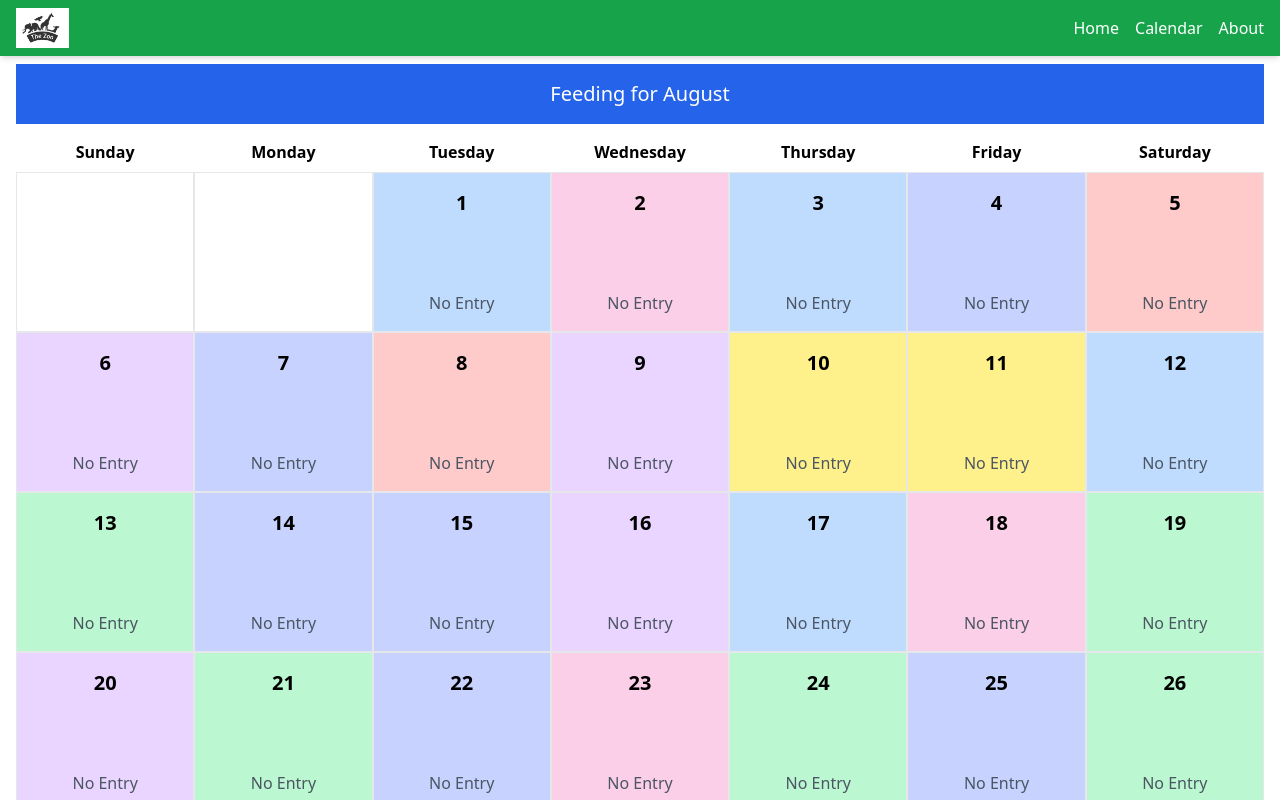
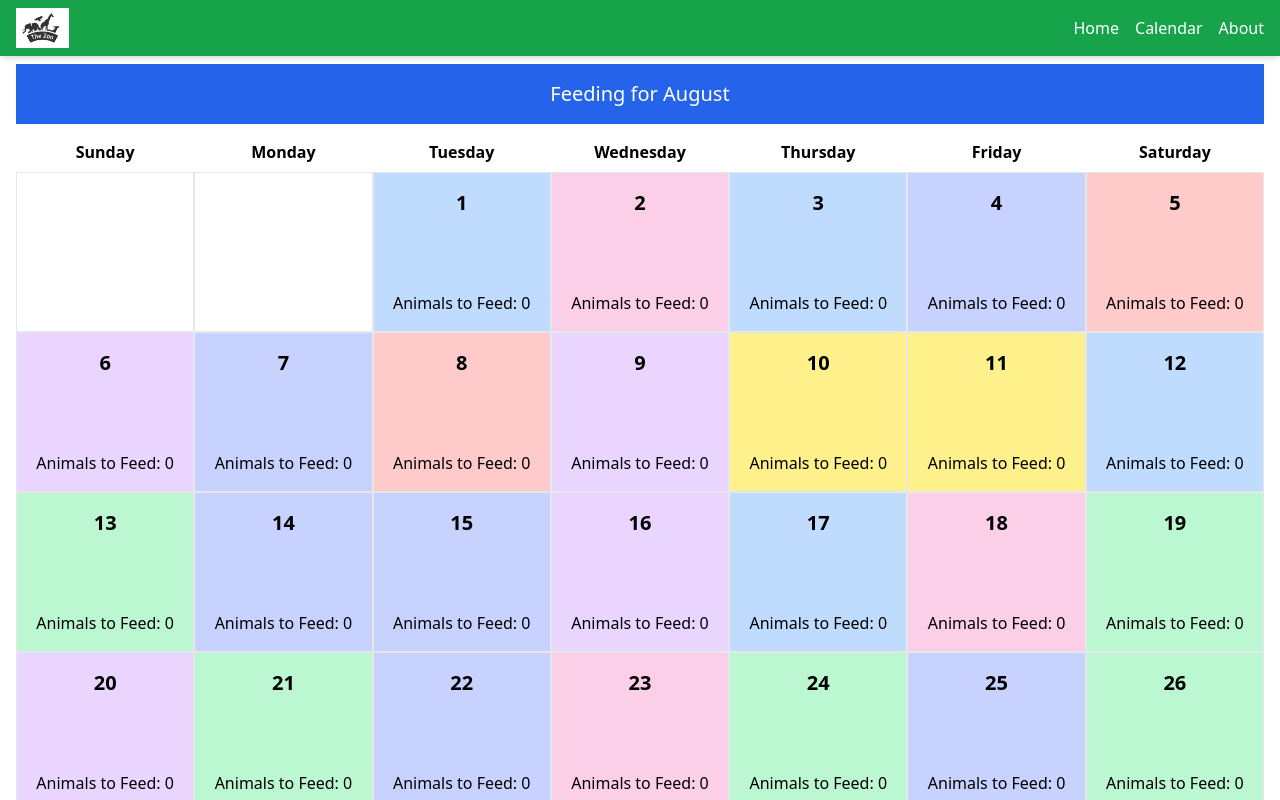
Before and after one commit to chijosh/ss-vuejs-tech-challenge, a Nuxt app: page /calendar in a window 1280 px wide. Shown: the top 800 px of the page. Built offline with nearby package versions, Linux system fonts and the light colour scheme.

Commit message:
SIDESTREAM-013 Fixed calendar not showing data

```diff
--- a/components/calendarView/CalendarCard.vue
+++ b/components/calendarView/CalendarCard.vue
@@ -1,4 +1,5 @@
 <script>
+
 export default {
   props: {
     day: {
@@ -18,14 +19,14 @@ export default {
     },
   },
 };
+
 </script>
 
 <template>
   <div :class="cardClass">
     <div class="text-xl font-bold">{{ day }}</div>
     <div v-if="entry">
-      <div>Name: {{ entry.name }}</div>
-      <div>Height: {{ entry.height }} cm</div>
+      <div>Animals to Feed: {{ entry.animalsToFeed }}</div>
     </div>
     <div class="text-gray-600" v-else>No Entry</div>
   </div>
--- a/components/calendarView/MonthCalendar.vue
+++ b/components/calendarView/MonthCalendar.vue
@@ -35,6 +35,7 @@ const entries = computed(() => {
     const feedCount = animals.value.filter(
       (animal) => animal.weeklyChecks && animal.weeklyChecks[dayName],
     ).length;
+    console.log(`>>>>>>>>>`, { day: i + 1, animalsToFeed: feedCount });
 
     return { day: i + 1, animalsToFeed: feedCount };
   });
@@ -56,12 +57,11 @@ function getWeekDayName(date: Date): Days {
 
     <div class="grid grid-cols-1 md:grid-cols-2 lg:grid-cols-7">
       <div v-for="n in startingEmptyDays" :key="n" class="border h-40 hidden lg:grid"></div>
-
       <CalendarCard
-        v-for="day in daysInMonth"
-        :key="day"
-        :day="day"
-        :animalsToFeed="entries[day]?.animalsToFeed || 0"
+        v-for="entry in entries"
+        :key="entry.day"
+        :day="entry.day"
+        :entry="entry"
       />
     </div>
   </div>
```
